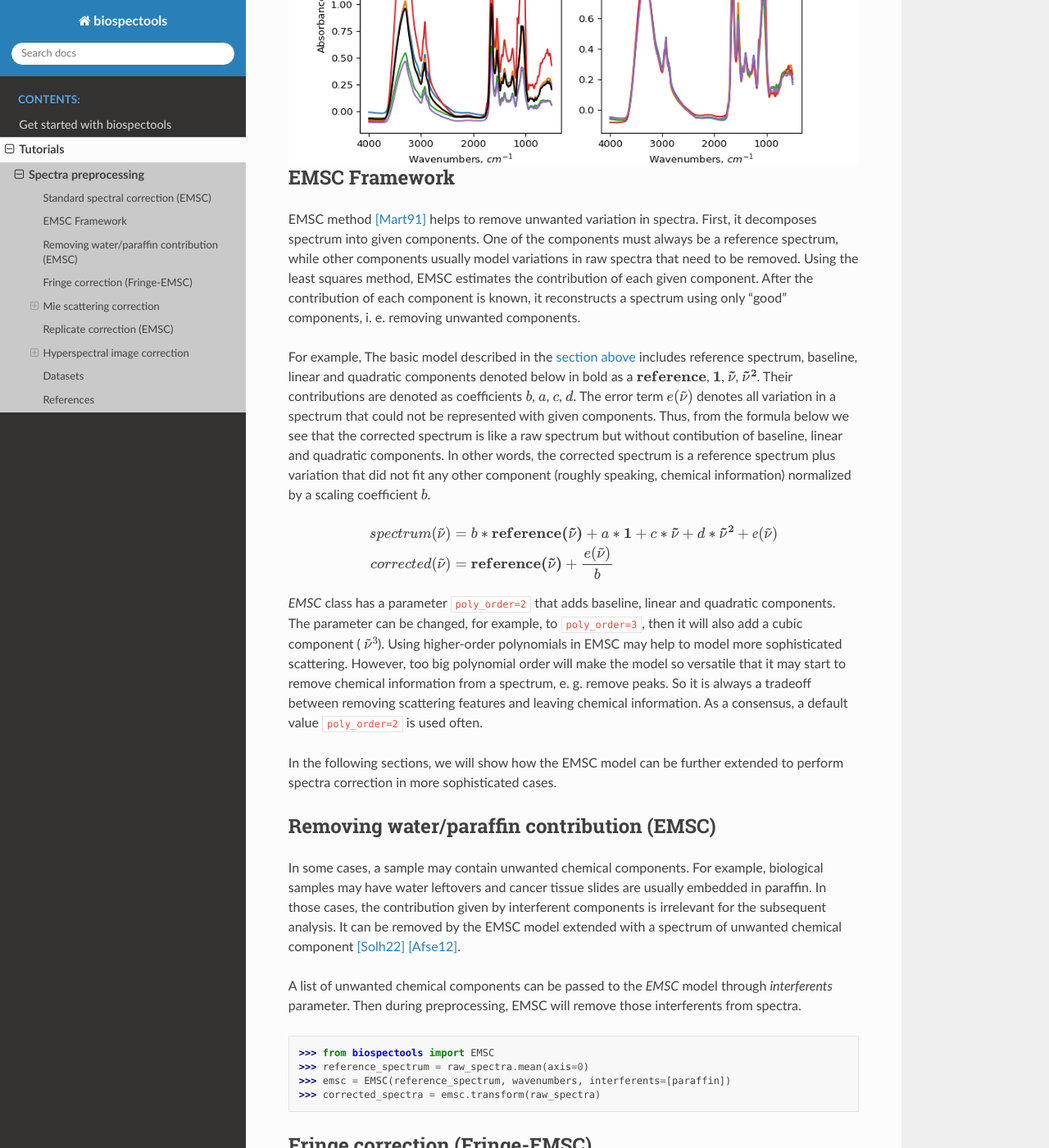
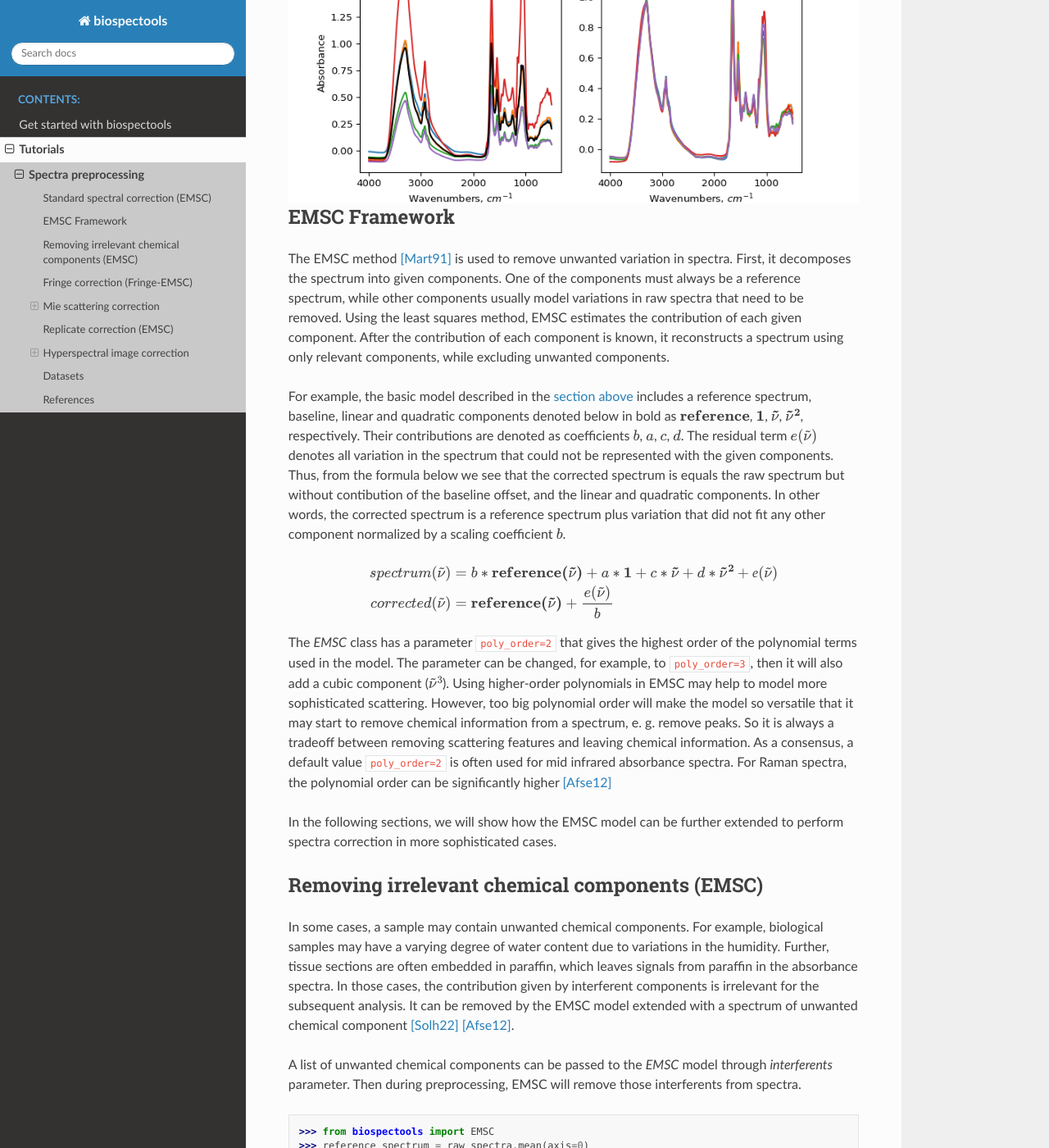
Before and after one commit to BioSpecNorway/biospectools, a Sphinx documentation site: the page built from docs/tutorials/preprocessing.rst, in a window 1280 px wide and 1400 px high, scrolled down 1290 px. Shown: the whole window at 82% size. Built offline with Sphinx 7.4.7 and the Read the Docs theme 2.0.0, drawn with Linux system fonts in a browser that asks for light colours; some of the changed text lies outside the part shown.

Commit message:
Integrate Johannes comments

```diff
--- a/docs/tutorials/preprocessing.rst
+++ b/docs/tutorials/preprocessing.rst
@@ -1,5 +1,9 @@
 Spectra preprocessing
 =========================================
+
+Before infrared absorbance spectra are analyzed, common practice is to
+preprocess the spectra. In this tutorial, we will show how to use the
+biospectools package to preprocess spectra in different cases.
 
 .. note::
 
@@ -10,19 +14,18 @@
 
 .. contents::
 
-Before just measured spectra can be used for data analysis, they must be
-first preprocessed. In this tutorial, you will learn how to use algorithms
-from the biospectools package to preprocess spectra in different cases.
-
 .. _tutorials standard emsc:
 
 Standard spectral correction (EMSC)
 -----------------------------------
 
-Often measured spectra have only simple scattering effects such as
-multiplicative, linear, and quadratic effects. In this case, the Extended
-Multiplicative Scattering Correction (EMSC) method [Mart91]_ can be used to
-remove linear and quadratic effects and normalize spectra.
+Often measured spectra have only simple scattering effects such as baseline
+offset, linear, and quadratic effects. Also due to variation in sample
+thickness one may see multiplicative effects in spectra that often require
+normalization. In this case, the standard Extended Multiplicative Scattering
+Correction (EMSC) method (using second polynomial order,
+see :ref:`section above<tutorials emsc framework>`) [Mart91]_
+can be used to remove the baseline variations and normalize spectra.
 
 >>> from biospectools import EMSC
 >>> reference_spectrum = raw_spectra.mean(axis=0)
@@ -38,54 +41,56 @@
 EMSC Framework
 --------------
 
-EMSC method [Mart91]_ helps to remove unwanted variation in spectra. First, it
-decomposes spectrum into given components. One of the components must always
+The EMSC method [Mart91]_ is used to remove unwanted variation in spectra. First, it
+decomposes the spectrum into given components. One of the components must always
 be a reference spectrum, while other components usually model variations in
 raw spectra that need to be removed. Using the least squares method, EMSC
 estimates the contribution of each given component. After the contribution of
 each component is known, it reconstructs a spectrum using only
-"good" components, i. e. removing unwanted components.
+relevant components, while excluding unwanted components.
 
-For example, The basic model described in the :ref:`section above<tutorials standard emsc>`
-includes reference spectrum, baseline, linear and quadratic components
-denoted below in bold as a :math:`\mathbf{reference}`, :math:`\mathbf{1}`,
-:math:`\mathbf{\tilde{\nu}}`, :math:`\mathbf{\tilde{\nu}^2}`.
+For example, the basic model described in the :ref:`section above<tutorials standard emsc>`
+includes a reference spectrum, baseline, linear and quadratic components
+denoted below in bold as :math:`\mathbf{reference}`, :math:`\mathbf{1}`,
+:math:`\mathbf{\tilde{\nu}}`, :math:`\mathbf{\tilde{\nu}^2}`, respectively.
 Their contributions are denoted as coefficients :math:`b`, :math:`a`, :math:`c`,
-:math:`d`. The error term :math:`e(\tilde{\nu})` denotes all variation in a
-spectrum that could not be represented with given components. Thus, from the
-formula below we see that the corrected spectrum is like a raw spectrum but
-without contibution of baseline, linear and quadratic components. In other
-words, the corrected spectrum is a reference spectrum plus variation that did
-not fit any other component (roughly speaking, chemical information)
-normalized by a scaling coefficient :math:`b`.
+:math:`d`. The residual term :math:`e(\tilde{\nu})` denotes all variation in
+the spectrum that could not be represented with the given components. Thus,
+from the formula below we see that the corrected spectrum is equals the raw
+spectrum but without contibution of the baseline offset, and the linear and
+quadratic components. In other words, the corrected spectrum is a reference
+spectrum plus variation that did not fit any other component normalized by a
+scaling coefficient :math:`b`.
 
 .. math::
 
     spectrum(\tilde{\nu}) &= b*\mathbf{reference(\tilde{\nu})} + a*\mathbf{1} + c*\mathbf{\tilde{\nu}} + d*\mathbf{\tilde{\nu}^2} + е(\tilde{\nu}) \\
     corrected(\tilde{\nu}) &= \mathbf{reference(\tilde{\nu})} + \frac{e(\tilde{\nu})}{b}
 
-`EMSC` class has a parameter ``poly_order=2`` that adds baseline, linear
-and quadratic components. The parameter can be changed, for example, to
-``poly_order=3``, then it will also add a cubic component ( :math:`\tilde{\nu}^3`).
+The `EMSC` class has a parameter ``poly_order=2`` that gives the highest order
+of the polynomial terms used in the model. The parameter can be changed, for example, to
+``poly_order=3``, then it will also add a cubic component (:math:`\tilde{\nu}^3`).
 Using higher-order polynomials in EMSC may help to model more sophisticated
 scattering. However, too big polynomial order will make the
 model so versatile that it may start to remove chemical information from
 a spectrum, e. g. remove peaks. So it is always a tradeoff between removing
 scattering features and leaving chemical information. As a consensus, a
-default value ``poly_order=2`` is used often.
+default value ``poly_order=2`` is often used for mid infrared absorbance
+spectra. For Raman spectra, the polynomial order can be significantly higher [Afse12]_
 
 In the following sections, we will show how the EMSC model can be further
 extended to perform spectra correction in more sophisticated cases.
 
-Removing water/paraffin contribution (EMSC)
--------------------------------------------
+Removing irrelevant chemical components (EMSC)
+----------------------------------------------
 
 In some cases, a sample may contain unwanted chemical components. For
-example, biological samples may have water leftovers and
-cancer tissue slides are usually embedded in paraffin. In those cases, the
-contribution given by interferent components is irrelevant for the subsequent
-analysis. It can be removed by the EMSC model extended with a spectrum of
-unwanted chemical component [Solh22]_ [Afse12]_.
+example, biological samples may have a varying degree of water content due to
+variations in the humidity. Further, tissue sections are often embedded in
+paraffin, which leaves signals from paraffin in the absorbance spectra. In
+those cases, the contribution given by interferent components is irrelevant
+for the subsequent analysis. It can be removed by the EMSC model extended
+with a spectrum of unwanted chemical component [Solh22]_ [Afse12]_.
 
 A list of unwanted chemical components can be passed to the `EMSC` model through
 `interferents` parameter. Then during preprocessing, EMSC will remove those
@@ -99,22 +104,26 @@
 Fringe correction (Fringe-EMSC)
 -------------------------------
 
-Samples in the shape of thin film (e. g. waxed tissue section, sample
-slices), may have sine-like distortions in spectra, commonly referred to as
-fringes. Fringes can be removed automatically by a Fringe-EMSC algorithm
+Samples in the shape of thin film (e. g. waxed tissue section, sample slices)
+, may have sine-like baseline distortions in spectra, commonly referred to as
+fringes. Fringes can be removed automatically by the Fringe-EMSC algorithm
 [Solh21]_. For the estimation of fringe parameters, the algorithm requires a
-wavenumbers range of a chemically silent region (usually 1800-2800 cm-1).
+wavenumber range of a chemically silent region (usually 1800-2800 cm-1),
+where the fringes are most clearly pronounced.
 
 The example below shows spectra of hair cross-sections [Sand21]_. Hair
-cross-sections have a thin-film shape, so we see fringes in the
-spectra. We use Fringe-EMSC to remove fringes. In addition to standard
-parameters, we are using weights to instruct the EMSC model to pay more or
-less attention to some regions of the spectra [Solh22]_. Here we want to fit
-fringes well while allowing more underfitting in absorption regions. In other
-words, we want to ask the EMSC model to decompose a spectrum into components
-that represent fringes well while only approximately representing absorption
-regions. To achieve it, we set silent regions to have greater weight than
-absorption regions.
+cross-sections have a thin-film shape, so we see fringes in the spectra. To
+remove them we used Fringe-EMSC. As a reference spectrum we took a spectrum
+of matrigel, which is not exactly representative for the hair spectra.
+Therefore in addition to standard parameters, here we used feature weights. The
+weights are used to tell the EMSC model to pay more or less attention
+to some regions of the spectra [Solh22]_. In this particular case, we
+decreased the weights of the absorbance regions to allow bigger fitting error
+in those regions (since the reference spectrum is not very well fitting),
+while allowing less fitting error in the fringes region. Without weighting,
+the discrepancies between the reference spectrum and the raw spectra in
+chemically active regions would drag away the sine-components from fitting
+fringes well.
 
 >>> from biospectools import FringeEMSC
 >>> reference = matrigel
@@ -133,13 +142,15 @@
 -------------------------
 
 Mie-type scattering often occurs in infrared microspectroscopy, where
-measured samples are of microscopic size [Mohl05]_. At this scale, an infrared
-spectrum shows not only the chemical properties of a sample but also its
-morphological features like size and shape. Mie scattering may
-affect the measured spectrum so strongly that its usual peaks get reversed, and
-the absorbance spectrum starts to remind a transmission spectrum. Mie
-scattering complicates the subsequent chemical analysis of samples and usually
-should be removed by preprocessing methods.
+measured samples are of micrometer size [Mohl05]_. At this scale, an infrared
+spectrum is not only affected by the chemical properties of a sample but also
+its morphological features like size and shape. Usually, Mie scattering
+appears as a broad wave in the spectrum accompanied by deepenes near the base
+of peaks. Sometimes, Mie scattering may affect the measured spectrum so
+strongly that its usual peaks get reversed, and the absorbance spectrum
+starts to remind a transmission spectrum. Mie scattering complicates the
+subsequent chemical analysis of samples and usually should be removed by
+preprocessing methods.
 
 Here is an example of a spectrum of a microplastic bead of 5.5 um diameter
 (PMMA sphere) that exhibits strong Mie scattering features.
@@ -152,17 +163,20 @@
 Model-based approach (ME-EMSC)
 ______________________________
 
-ME-EMSC is a state-of-the-art algorithm for Mie scattering correction [Solh19]_.
-It extends the EMSC model with Mie components that should fit Mie scattering.
-ME-EMSC algorithm starts from a reference spectrum as a first guess and
-then iteratively improves this guess until changes after the next iteration
-become negligible. During each iteration ME-EMSC algorithm builds Mie curves
-using physical theory (Mie theory). Those curves account for different
-possible morphologies of a particle given its chemical properties (reference
-spectrum). When the curves are built, ME-EMSC decomposes them into orthogonal
-components that will be added to the EMSC model. Then, the raw spectrum gets
-corrected, and the corrected spectrum becomes a new reference spectrum for
-the next iteration.
+ME-EMSC is a state-of-the-art algorithm for Mie scattering correction of
+infrared transmission spectra obtained from spherical samples [Solh19]_. The
+algorithm employs a Mie subspace-model, where possible scattering
+realizations are computed using Mie theory. The solutions are compressed by
+PCA into a subspace-model consisting of the PCA loadings. The loadings are
+used as components for the EMSC model, and the scattering contribution in the
+measured spectrum is thus parameterized and removed in the ME-EMSC. In order
+to compute the possible scattering realizations using Mie theory, the
+reference spectrum is used. It serves as input for the initial estimate of
+the imaginary part of the refractive index. After the first iteration, the reference
+spectrum is updated to the corrected spectrum. Iteration by iteration, the
+distinct chemical features of the pure absorbance spectrum is gradually
+retrieved. We refere to [Solh19_] for more details.
+
 
 >>> from biospectools import MeEMSC
 >>> memsc = MeEMSC(reference, wns)
@@ -175,17 +189,13 @@
 Advanced usage
 ^^^^^^^^^^^^^^
 
-Our implementation of the ME-EMSC algorithm has three parts that can be
-easily replaced: Mie curves generator, Mie curves decomposer, and a stopping
-criterium.
-
-Mie curves generator produces all possible measured spectra given pure
-absorbance spectrum and wavenumbers. Mie decomposer given a list of Mie
-curves produces components for the EMSC model to fit Mie scattering. Finally,
-the stopping criterium decides when ME-EMSC got a precise enough answer to stop
-the algorithm.
-
-Those parts can be replaced by custom classes implementing specific interfaces:
+For the ones, who are developing correction algorithms might be potentially
+interesting to change some particular steps of the ME-EMSC algorithms. Our
+implementation allows to easily change the following steps: the way how mie
+curves are generated (`CustomMieCurvesGenerator`), the way how mie curves are
+decomposed (`CustomMieCurvesDecomposer`) and the deicision when to stop
+iteration based on the mean squared error ( `CustomStopCriterium`). To do it,
+a class with a particular method must be implemented:
 
 >>> class CustomMieCurvesGenerator:
 >>>     ...
@@ -227,11 +237,11 @@
 Training
 ^^^^^^^^
 
-Usually, the DSAE model needs to be trained from scratch for each new problem. It
-means that first, you will need to run ME-EMSC preprocessing for some small
-part of your dataset, then train the DSAE model to predict ME-EMSC correction
-given raw spectra, and then the DSAE model can be applied to the rest of the
-dataset.
+Usually, the DSAE model needs to be trained from scratch for each new problem
+. It means that first, you will need to run ME-EMSC preprocessing for some
+small part of your dataset, then train the DSAE model to predict ME-EMSC
+correction given raw spectra, and then the DSAE model can be applied to the
+rest of the dataset.
 
 DSAE object builds a TensorFlow model, so `TensorFlow <https://www.tensorflow.org/tutorials>`_
 or `Keras <https://keras.io/examples/>`_ framework is required for training.
```
Also changed, not shown: docs/tutorials/imgs/fringe_emsc.png.
